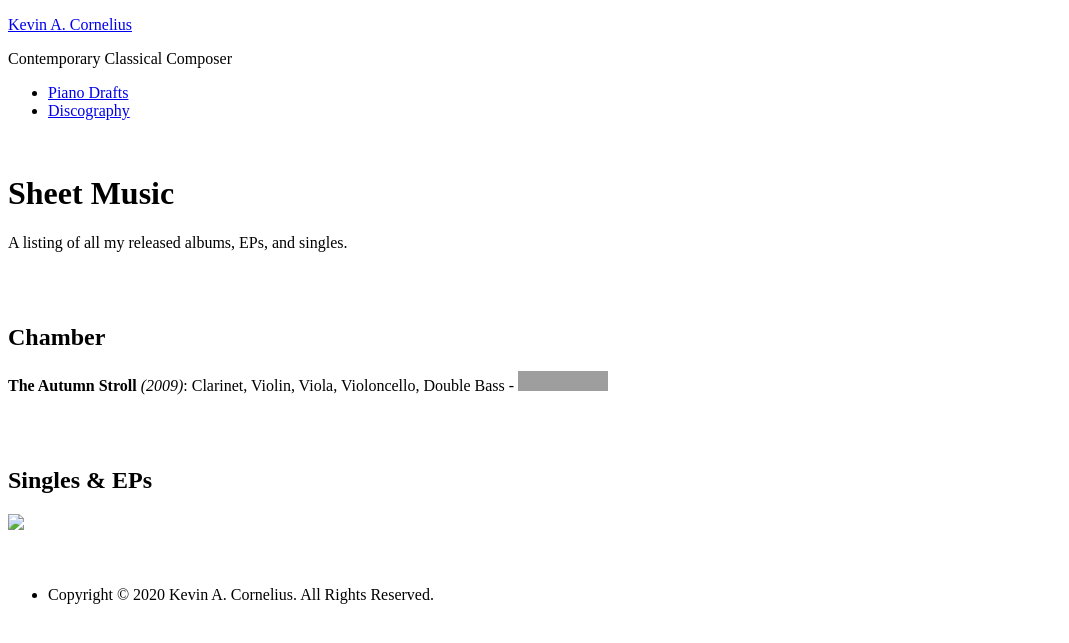
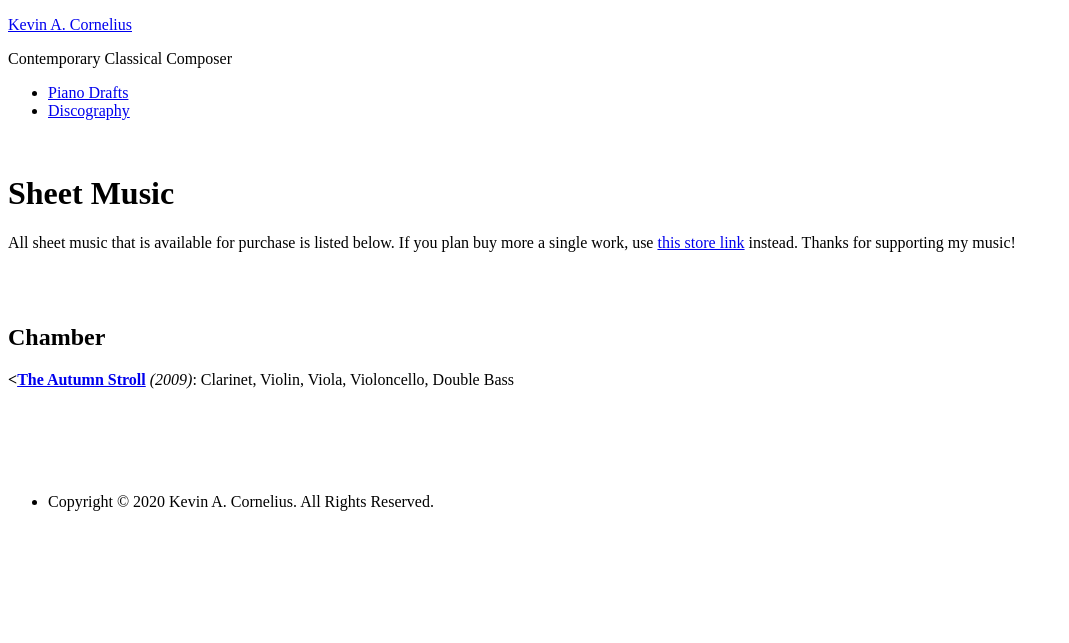
Before and after one commit to kevinacornelius/kevinacornelius.github.io, a Jekyll site: the page built from sheet-music/index.html, in a window 1280 px wide. Shown: the top 643 px of the page, without its empty margins (0-1069 px from the left). Built offline with Jekyll 4.4.1, drawn with Linux system fonts in a browser that asks for light colours; nearby versions of some CDN libraries; grey boxes are pictures that could not be loaded.

Commit message:
Update index.html

```diff
--- a/sheet-music/index.html
+++ b/sheet-music/index.html
@@ -5,20 +5,11 @@ title: Sheet Music
 <h1>{{ page.title }}</h1>
 
 
-<p>A listing of all my released albums, EPs, and singles.</p>
+<p>All sheet music that is available for purchase is listed below. If you plan buy more a single work, use <a href="https://store.kevinacornelius.com/">this store link</a> instead. Thanks for supporting my music!</p>
     <br/><br/>
 <h2>Chamber</h2>
-<p class="indent"><strong>The Autumn Stroll</strong> <em>(2009)</em>: Clarinet, Violin, Viola, Violoncello, Double Bass - <a href="https://gum.co/FuImA"><img src="https://img.shields.io/badge/Purchase%20the%20score%20and%20Parts-%20-00b624.svg?style=for-the-badge&logo=Apple%20Music"></a></p>
+<p class="indent"><strong><<a href="https://gum.co/FuImA" href="_blank">The Autumn Stroll</a></strong> <em>(2009)</em>: Clarinet, Violin, Viola, Violoncello, Double Bass</p>
 <br/><br/>
-
-<h2>Singles & EPs</h2>
-<div class="row">
-    <div class="column"></div>
-    <div class="column"></div>
-    <div class="column"></div>
-    <div class="column"><a href="the-autumn-stroll.html"><img src="../images/discography-theautumnstroll.jpeg" width="250px"/></a></div>
-
-</div>
 
 <br />
 <br />
```
